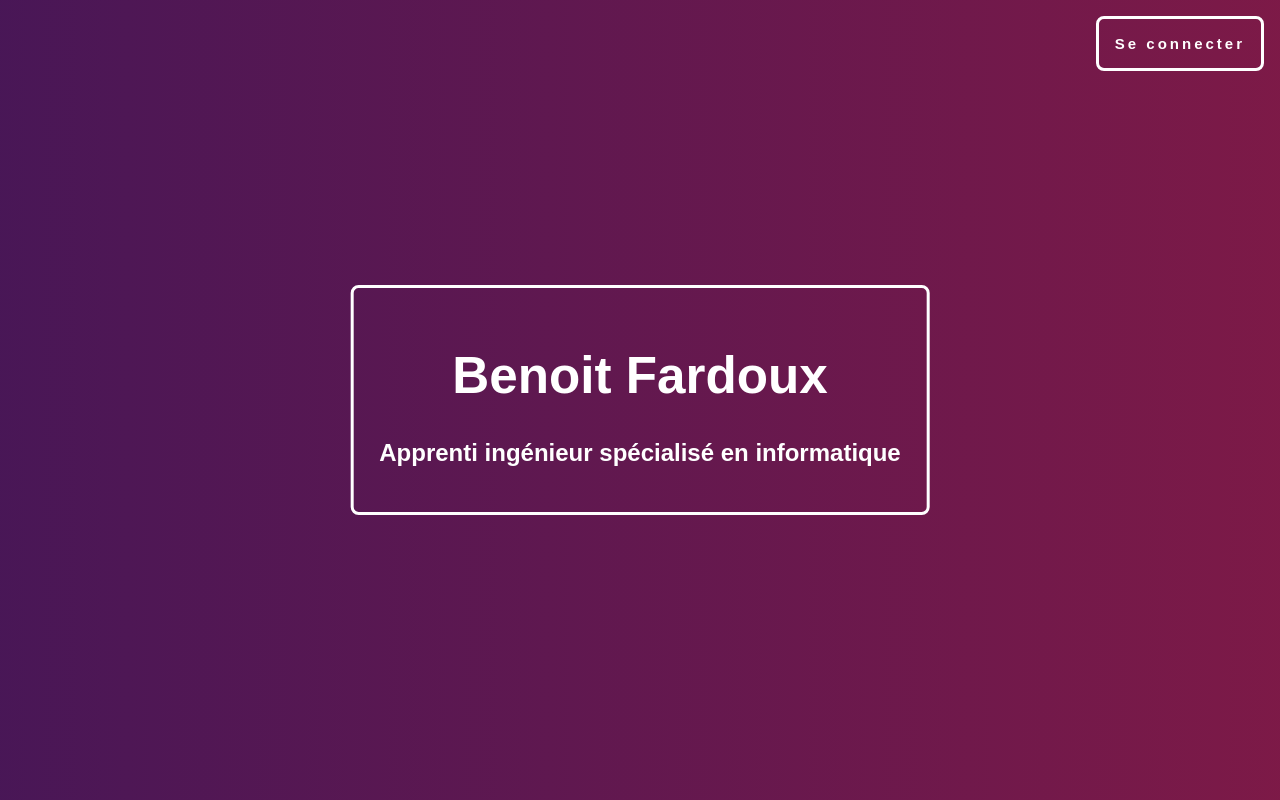
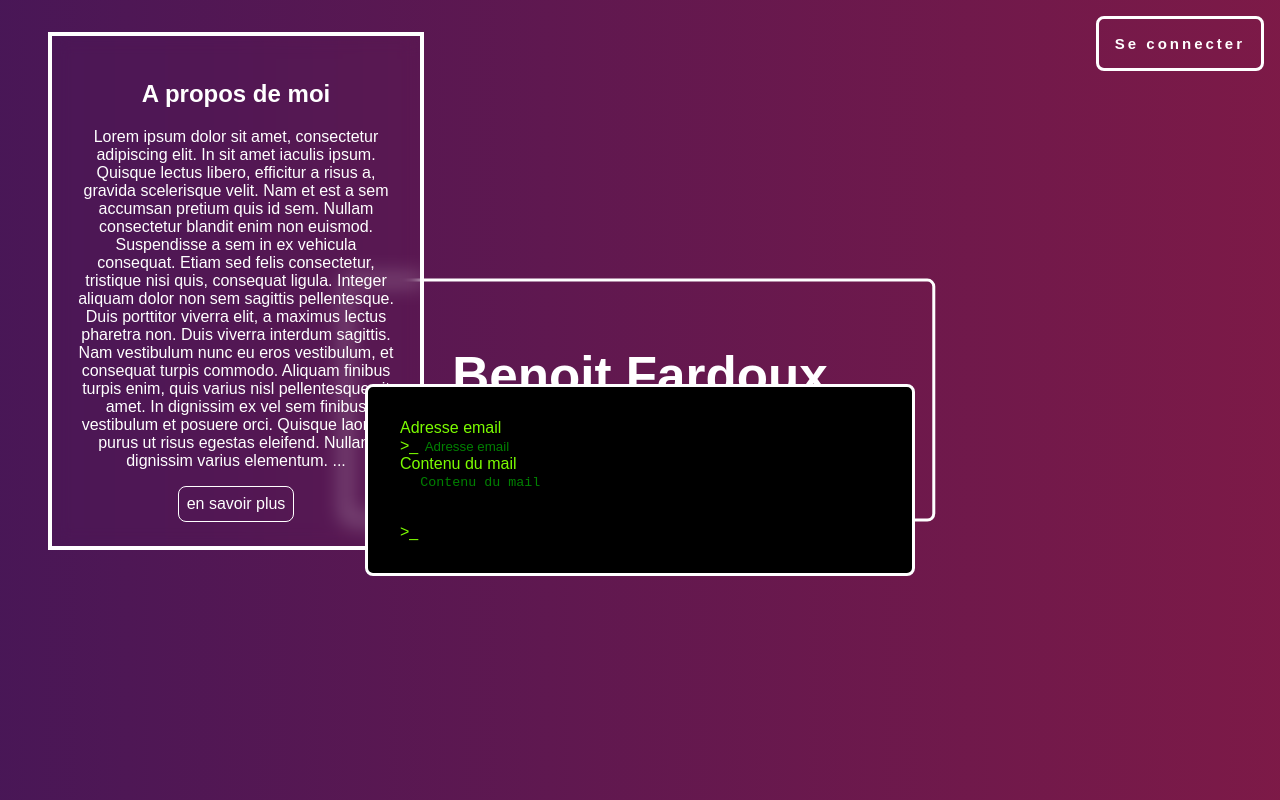
Before and after one commit to Azazzul/Portfoliov2, a Vue app: page / in a window 1280 px wide. Built offline with nearby package versions, Linux system fonts and the light colour scheme.

Commit message:
add contact vue

```diff
--- a/index.html
+++ b/index.html
@@ -2,7 +2,6 @@
 <html lang="en">
 <head>
     <meta charset="UTF-8"/>
-    <script src="https://kit.fontawesome.com/b30b0e6bce.js" crossorigin="anonymous"></script>
     <meta name="viewport" content="width=device-width, initial-scale=1.0"/>
     <title>Portfolio Benoit Fardoux</title>
 </head>
--- a/package.json
+++ b/package.json
@@ -12,12 +12,14 @@
     "@fortawesome/fontawesome-svg-core": "^6.4.0",
     "@fortawesome/vue-fontawesome": "^3.0.3",
     "@types/crypto-js": "^4.1.1",
+    "@types/vue": "^2.0.0",
     "axios": "^1.4.0",
-    "vue": "^3.2.47"
+    "vue": "^3.3.4",
+    "vue-router": "^4.2.2"
   },
   "devDependencies": {
     "@vitejs/plugin-vue": "^4.1.0",
-    "typescript": "^5.0.2",
+    "typescript": "^5.1.3",
     "vite": "^4.3.9",
     "vue-tsc": "^1.4.2"
   }
--- a/src/App.vue
+++ b/src/App.vue
@@ -1,14 +1,9 @@
 <script setup lang="ts">
-import Projects from "components/projets/projects.vue";
 import {onMounted, ref} from "vue";
 import {waitDelay} from "./components/Utils.ts";
 import Login from "./components/login/login.vue";
+import Contact from "./components/contact.vue";
 
-/* import the fontawesome core */
-import {library} from '@fortawesome/fontawesome-svg-core'
-
-/* import font awesome icon component */
-import {FontAwesomeIcon} from '@fortawesome/vue-fontawesome'
 
 enum activated {
   main = "main",
@@ -27,12 +22,12 @@ const isMainPageDisplayed = ref(true);
 const isPresDisplayed = ref(false);
 const isParcoursDisplayed = ref(false);
 const isSkillDisplayed = ref(false);
-const isProjectDisplayed: ref<boolean> = ref(false);
+const isProjectDisplayed = ref(false);
 const isContactDisplayed = ref(false);
 
 
 const openConnexionScreen = () => {
-  if (!isLogged?.value){
+  if (!isLogged?.value) {
     isLoginIn.value = true;
   } else {
     isLogged.value = false;
@@ -78,12 +73,13 @@ const switchDisplayedPart = (name: string) => {
 
 onMounted(async () => {
   await waitDelay(5000);
-  switchDisplayedPart(activated.projets);
-})
+  switchDisplayedPart(activated.pres);
+});
+
 </script>
 
 <template>
-  <login v-show="isLoginIn" @toggleLoginWindows="toggleLoginWindows" @toggleLoggedIn="toggleLoggedIn" ></login>
+  <login v-show="isLoginIn" @toggleLoginWindows="toggleLoginWindows" @toggleLoggedIn="toggleLoggedIn"></login>
   <div id="Name" class="div-centree">
     <h1>Benoit Fardoux</h1>
     <h2>Apprenti ingénieur spécialisé en informatique</h2>
@@ -94,6 +90,16 @@ onMounted(async () => {
       <div class="glitch" data-text="Se déconnecter" v-show="isLogged">Se déconnecter</div>
     </div>
   </div>
+  <div id="presentation" class="popup" v-show="isPresDisplayed">
+    <h2>
+      A propos de moi
+    </h2>
+    Lorem ipsum dolor sit amet, consectetur adipiscing elit. In sit amet iaculis ipsum. Quisque lectus libero, efficitur a risus a, gravida scelerisque velit. Nam et est a sem accumsan pretium quis id sem. Nullam consectetur blandit enim non euismod. Suspendisse a sem in ex vehicula consequat. Etiam sed felis consectetur, tristique nisi quis, consequat ligula. Integer aliquam dolor non sem sagittis pellentesque. Duis porttitor viverra elit, a maximus lectus pharetra non. Duis viverra interdum sagittis. Nam vestibulum nunc eu eros vestibulum, et consequat turpis commodo. Aliquam finibus turpis enim, quis varius nisl pellentesque sit amet. In dignissim ex vel sem finibus vestibulum et posuere orci. Quisque laoreet purus ut risus egestas eleifend. Nullam dignissim varius elementum.
+    ...
+    <br>
+    <button> en savoir plus</button>
+  </div>
+  <contact></contact>
 </template>
 
 <style scoped>
@@ -101,10 +107,25 @@ onMounted(async () => {
   border: solid white;
   color: white;
   border-radius: 8px;
-//position: absolute; padding: 2%;
-//left: 30.85%; //top: 33.9%;
+  padding: 2em;
 }
-
+#presentation{
+  position: fixed;
+  top: 2em;
+  left: 3em;
+  padding: 1.5em;
+  width: 25%;
+  border-radius: 0;
+  border: solid 4px;
+  }
+#presentation button{
+  margin-top: 1em;
+  color: white;
+  background-color: transparent;
+  border: solid white 1px;
+  border-radius: 8px;
+  padding: 0.5em;
+}
 #login {
   border: solid white;
   border-radius: 8px;
--- /dev/null
+++ b/src/components/contact.vue
@@ -0,0 +1,60 @@
+<script setup lang="ts">
+
+</script>
+
+<template>
+  <div id="contactForm" class="popup div-centree">
+    <label for="email">
+      Adresse email
+    </label>
+    <div> ><span class="blink">_</span> <input type="email" id="email" name="email" placeholder="Adresse email"></div>
+    <div>
+      <label for="content">Contenu du mail</label>
+      <br>
+      ><span class="blink">_</span>
+    <textarea id="content" name="content" placeholder="Contenu du mail" spellcheck="true" rows="4" cols="50"></textarea>
+    </div>
+  </div>
+</template>
+
+<style scoped>
+#contactForm{text-align: left;
+  background-color: black;
+  color: lawngreen;
+  padding: 2em;
+  width: 30em;
+  top: 60%;
+  display: flex;
+  flex-direction: column;
+}
+#contactForm input, textarea{
+  color: lawngreen;
+  border: none;
+  outline: none;
+  background-color: transparent;
+  resize: none;
+  width: 25em;
+
+}
+#contactForm input::placeholder,textarea::placeholder{
+  color: green;
+
+}
+#content{
+
+}
+.blink {
+  animation: blink-animation 1s steps(5, start) infinite;
+  -webkit-animation: blink-animation 1s steps(5, start) infinite;
+}
+@keyframes blink-animation {
+  to {
+    visibility: hidden;
+  }
+}
+@-webkit-keyframes blink-animation {
+  to {
+    visibility: hidden;
+  }
+}
+</style>
--- a/src/components/login/login.vue
+++ b/src/components/login/login.vue
@@ -1,40 +1,38 @@
 <script setup lang="ts">
-import { ref, defineProps, defineEmits } from 'vue';
-import { API } from '../Utils.ts';
+import {ref} from 'vue';
+import {API} from '../Utils.ts';
 // TODO : securiser connexion et cookiser le tout
 const hasError = ref(false);
 const username = ref("");
 const password = ref("");
-const emits = defineEmits(['toggleLoggedIn', 'toggleLoginWindows','openConnexionScreen']);
+const emits = defineEmits(['toggleLoggedIn', 'toggleLoginWindows', 'openConnexionScreen']);
 
+
+/**
+ * login to user account
+ */
 const loginToAccount = async () => {
-  // let pw: string;
-  // await Promise.resolve(crypto.subtle.digest("SHA-256", new TextEncoder().encode(password.value)).then(
-  //     res => {
-  //       pw = Array.prototype.map.call(new Uint8Array(res), x => (('00' + x.toString()).slice(-2))).join('');
-  //     }
-  // ));
   const data = {
     username: username.value,
     password: password.value
   };
-  const result = await fetch(API + '?action=login', {
+  await fetch(API + '?action=login', {
     headers: {
       'Content-Type': 'application/json',
     },
     method: "POST",
     body: JSON.stringify(data)
   }).then((response) => {
-    if (response.ok){
-        emits('toggleLoggedIn')
-        emits('toggleLoginWindows');
+    if (response.ok) {
+      emits('toggleLoggedIn')
+      emits('toggleLoginWindows');
     }
     return response.json();
-  }).then( (res) => {
-    if (!res.ok){
+  }).then((res) => {
+    if (!res.ok) {
       hasError.value = true;
     }
-  } ).finally(() => {
+  }).finally(() => {
     password.value = "";
     username.value = "";
   });
@@ -60,7 +58,8 @@ const loginToAccount = async () => {
 #loginForm {
   padding: 2%;
   width: 30em;
-//height: 20%; display: flex;
+//height: 20%;
+  display: flex;
   flex-direction: column;
 //background-color: white; backdrop-filter: blur(10px);
 //width: 30%; text-align: left;
--- a/src/components/projets/projects.vue
+++ b/src/components/projets/projects.vue
@@ -1,8 +1,6 @@
 <script setup lang="ts">
-import {API, getProjets} from "../Utils.ts";
-import {markRaw, ref} from "vue";
+import {getProjets} from "../Utils.ts";
 
-const experience =ref(null);
 getProjets().then();
 // console.log(experience)
 </script>
--- a/src/style.css
+++ b/src/style.css
@@ -115,3 +115,8 @@ body {
   left: 50%;
   transform: translate(-50%, -50%);
 }
+
+input:focus {
+  border: solid white 1px;
+  outline: none;
+}
```
Also changed, not shown: 1 other file (tests, documents, lock files or other folders).
